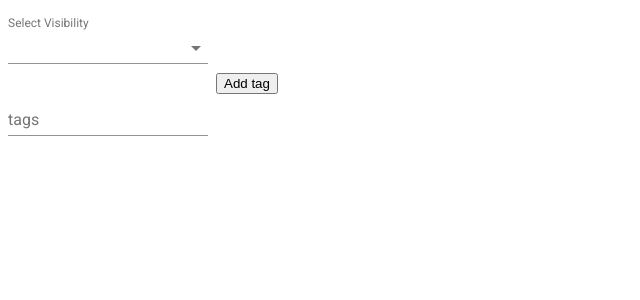
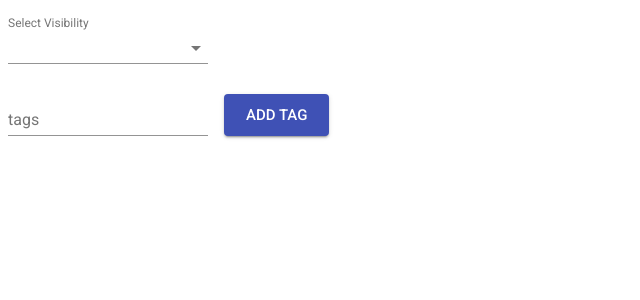
Before and after one commit to hatchways/team-indigo, a React (Create React App) app in the folder client/: page / in a window 1280 px wide. Shown: the top 300 px of the page, without its empty margins (0-640 px from the left). Built offline with nearby package versions, Linux system fonts and the light colour scheme.

Commit message:
adding add tag button to form for Post Create Component

```diff
--- a/client/src/pages/PostCreate/PostCreate.css
+++ b/client/src/pages/PostCreate/PostCreate.css
@@ -2,3 +2,8 @@ form {
     display: flex;
     flex-direction: column;
 }
+
+.field {
+    display: flex;
+    align-items: flex-end;
+}
--- a/client/src/pages/PostCreate/PostCreate.js
+++ b/client/src/pages/PostCreate/PostCreate.js
@@ -2,6 +2,7 @@ import './PostCreate.css'
 import React, { useState } from 'react'
 import { makeStyles } from '@material-ui/core/styles';
 import { TextField, Menu, MenuItem, Button } from '@material-ui/core'
+// import SaveIcon from '@material-ui/icons/Save';
 // import { Menu, MenuItem } from '@material-ui/core/Menu'
 
 const visibilityOptions = [
@@ -27,6 +28,9 @@ const visibilityOptions = [
     },
     menu: {
       width: 200,
+    },
+    button: {
+        margin: theme.spacing(1),
     },
 }));
 
@@ -68,21 +72,30 @@ const PostCreate = props => {
                 >
                 {visibilityOptions.map(option => (
                     <MenuItem key={option.value} value={option.value}>
-                    {option.label}
+                        {option.label}
                     </MenuItem>
                 ))}
                 </TextField>
             </div>
-            <div>
+            <div className='field'>
                 <TextField
-                id="tags"
+                id="tag-input"
                 className={classes.textField}
                 label="tags"
                 margin="normal"
                 onChange={event => { setTag(event.target.value) }}
                 value={tag} />
-                <button onClick={handleClick} >Add tag</button>
+                {/* <button onClick={handleClick} >Add tag</button> */}
+                <Button
+                className={classes.button}
+                variant="contained"
+                color="primary"
+                size="large"
+                onClick={handleClick} >
+                    Add tag
+                </Button>
             </div>
+
         </form>
     )
 
```
